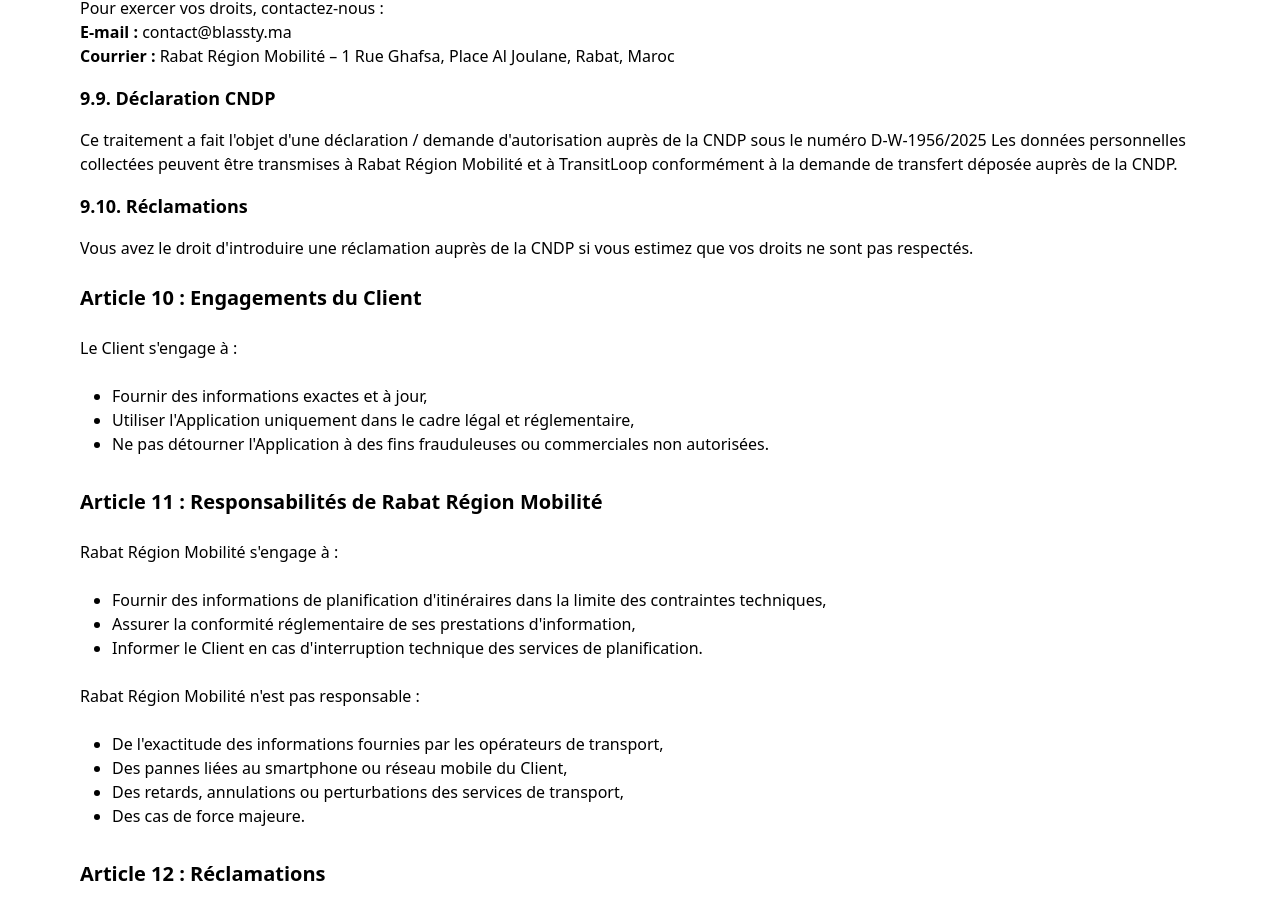
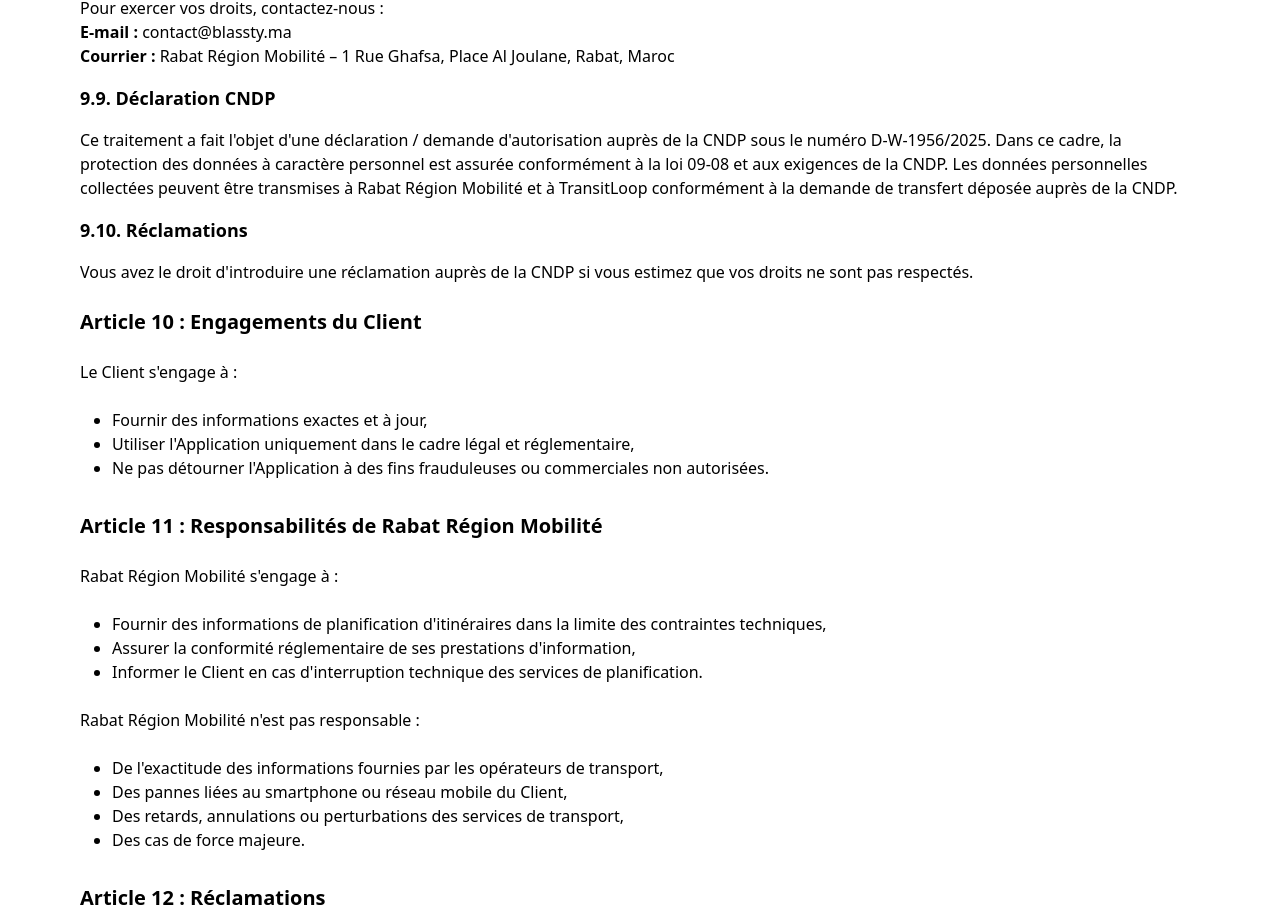
Before and after one commit to larbizard/transitloop.io, a Next.js app: page /cgu-rrm-fr in a window 1280 px wide. Shown: the part 3720-4636 px from the top of the page. Built offline with nearby package versions, Linux system fonts and the light colour scheme.

Commit message:
Update CGU rrm

```diff
--- a/pages/cgu-rrm-ar.tsx
+++ b/pages/cgu-rrm-ar.tsx
@@ -195,7 +195,7 @@
 
                         <h4 id="article-9-9" className="text-lg font-semibold py-2">9.9. إعلان الهيئة الوطنية لحماية المعطيات الشخصية</h4>
                         <p className="py-2">
-                            هذا المعالجة موضوع إعلان / طلب ترخيص لدى الهيئة الوطنية لحماية المعطيات الشخصية تحت الرقم D-W-1956/2025. يمكن نقل البيانات الشخصية المجمعة إلى الرباط الجهة للتنقل وإلى ترانزيت لوب وفقاً لطلب النقل المودع لدى الهيئة الوطنية لحماية المعطيات الشخصية.
+                            هذا المعالجة موضوع إعلان / طلب ترخيص لدى الهيئة الوطنية لحماية المعطيات الشخصية تحت الرقم D-W-1956/2025. في هذا الإطار، يتم ضمان حماية البيانات ذات الطابع الشخصي وفقاً للقانون 09-08 ومتطلبات الهيئة الوطنية لحماية المعطيات الشخصية. يمكن نقل البيانات الشخصية المجمعة إلى الرباط الجهة للتنقل وإلى ترانزيت لوب وفقاً لطلب النقل المودع لدى الهيئة الوطنية لحماية المعطيات الشخصية.
                         </p>
 
                         <h4 id="article-9-10" className="text-lg font-semibold py-2">9.10. الشكايات</h4>
--- a/pages/cgu-rrm-en.tsx
+++ b/pages/cgu-rrm-en.tsx
@@ -195,7 +195,7 @@
 
                         <h4 id="article-9-9" className="text-lg font-semibold py-2">9.9. CNDP Declaration</h4>
                         <p className="py-2">
-                            This processing has been subject to a declaration / authorization request to the CNDP under number D-W-1956/2025. The collected personal data may be transmitted to Rabat Region Mobility and to TransitLoop in accordance with the transfer request filed with the CNDP.
+                            This processing has been subject to a declaration / authorization request to the CNDP under number D-W-1956/2025. In this context, the protection of personal data is ensured in accordance with Law 09-08 and CNDP requirements. The collected personal data may be transmitted to Rabat Region Mobility and to TransitLoop in accordance with the transfer request filed with the CNDP.
                         </p>
 
                         <h4 id="article-9-10" className="text-lg font-semibold py-2">9.10. Complaints</h4>
--- a/pages/cgu-rrm-fr.tsx
+++ b/pages/cgu-rrm-fr.tsx
@@ -196,7 +196,7 @@
 
             <h4 id="article-9-9" className="text-lg font-semibold py-2">9.9. Déclaration CNDP</h4>
             <p className="py-2">
-              Ce traitement a fait l'objet d'une déclaration / demande d'autorisation auprès de la CNDP sous le numéro D-W-1956/2025 Les données personnelles collectées peuvent être transmises à Rabat Région Mobilité et à TransitLoop conformément à la demande de transfert déposée auprès de la CNDP.
+              Ce traitement a fait l'objet d'une déclaration / demande d'autorisation auprès de la CNDP sous le numéro D-W-1956/2025. Dans ce cadre, la protection des données à caractère personnel est assurée conformément à la loi 09-08 et aux exigences de la CNDP. Les données personnelles collectées peuvent être transmises à Rabat Région Mobilité et à TransitLoop conformément à la demande de transfert déposée auprès de la CNDP.
             </p>
 
             <h4 id="article-9-10" className="text-lg font-semibold py-2">9.10. Réclamations</h4>
```
